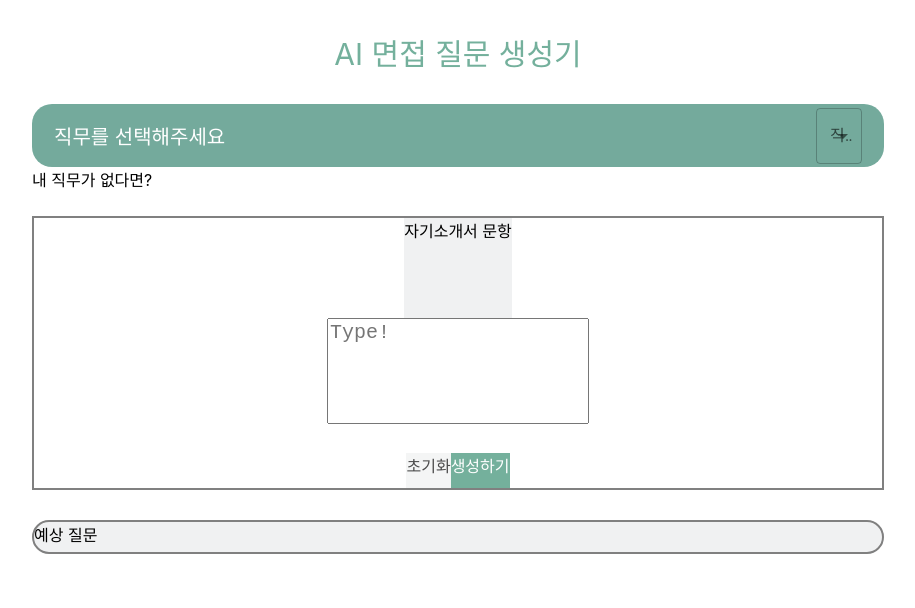
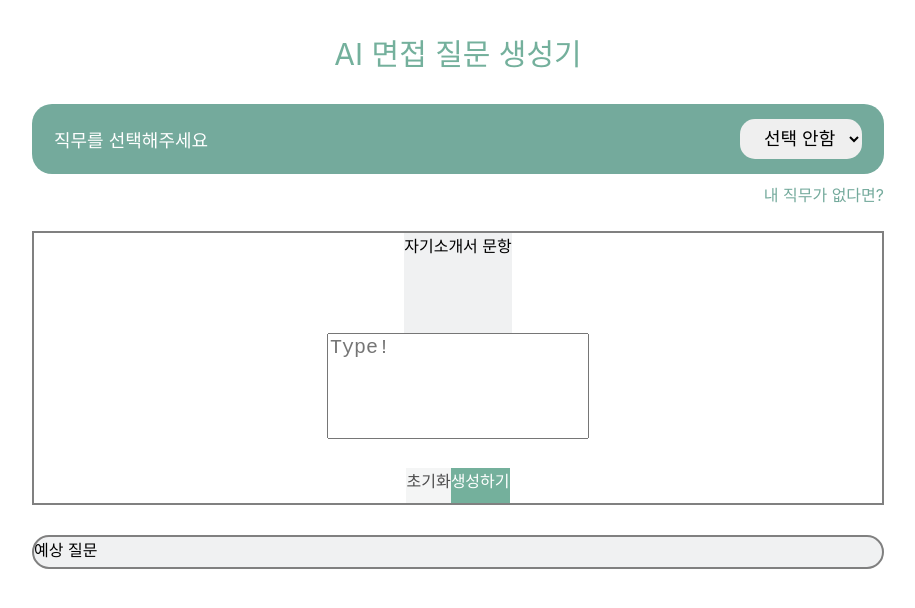
Before and after one commit to LeeHyunJin1997/question-maker-react, a React (Create React App) app in the folder question_maker/: page / in a window 1280 px wide. Shown: the top 608 px of the page, without its empty margins (182-1097 px from the left). Built offline with nearby package versions, Linux system fonts and the light colour scheme.

Commit message:
feat: Job style 적용 - mui select component -> html select tag - select 옵션 추가 - select font-size, border-radius 변경 - Job addition font-size, color, 배치 변경

```diff
--- a/question_maker/src/home/Home.css
+++ b/question_maker/src/home/Home.css
@@ -1,3 +1,5 @@
+/* Header */
+
 .title {
   text-align: center;
   color: rgb(116, 176, 156);
@@ -5,19 +7,36 @@
   margin-top: 30px;
 }
 
+/* Job */
+
 .job {
   background-color: #74AA9C;
   display: flex;
   justify-content: space-between;
   align-items: center;
   margin-top: 30px;
-  height: 63px;
+  height: 70px;
   border-radius: 20px;
-  padding-left: 22px;
-  padding-right: 22px;
-  font-size: 20px;
+  padding: 0 22px;
+  font-size: 18px;
   color: #FFFFFF;
 }
+
+.job select {
+  height: 40px;
+  font-size: 18px;
+  border: 0;
+  border-radius: 15px;
+  padding: 0 10px 0 20px;
+}
+
+.addition {
+  margin-top: 8px;
+  text-align: end;
+  color: #74AA9C;
+}
+
+/* Essay */
 
 .essay-container {
   display: flex;
@@ -45,7 +64,7 @@
   margin-top: 25px;
 }
 
-  .reset-btn {
+.reset-btn {
   background-color: rgb(240, 241, 242);
   opacity: 0.7;
   height: 35px;
@@ -58,6 +77,8 @@
   height: 35px;
   text-align: center;
 }
+
+/* Response */
 
 .prediction-container {
   height: 30px;
--- a/question_maker/src/home/HomeJob.js
+++ b/question_maker/src/home/HomeJob.js
@@ -1,5 +1,4 @@
 import { useState } from 'react';
-import { Select, MenuItem, InputLabel, FormControl } from '@mui/material';
 
 function HomeJob() {
   let [job, setJob] = useState('');
@@ -12,21 +11,38 @@ function HomeJob() {
     <div>
       <div className="job">
         <div>직무를 선택해주세요</div>
-        <FormControl>
-          <InputLabel id="job-selector">직무</InputLabel>
-          <Select
-            labelId="job-selector"
-            label="직무"
+        <form>
+          <select
             value={job}
             onChange={handleChange}
           >
-            <MenuItem value={'기획'}>기획</MenuItem>
-            <MenuItem value={'마케팅'}>마케팅</MenuItem>
-            <MenuItem value={'회계'}>회계</MenuItem>
-          </Select>
-        </FormControl>
+            <option value={''}>선택 안함</option>
+            <option value={'기획'}>기획</option>
+            <option value={'마케팅'}>마케팅</option>
+            <option value={'회계'}>회계</option>
+            <option value={'인사'}>인사</option>
+            <option value={'사무'}>사무</option>
+            <option value={'IT'}>IT</option>
+            <option value={'디자인'}>디자인</option>
+            <option value={'영업'}>영업</option>
+            <option value={'구매'}>구매</option>
+            <option value={'상품기획'}>상품기획</option>
+            <option value={'운송'}>운송</option>
+            <option value={'서비스'}>서비스</option>
+            <option value={'생산'}>생산</option>
+            <option value={'건축'}>건축</option>
+            <option value={'의료'}>의료</option>
+            <option value={'R&D'}>R&D</option>
+            <option value={'교육'}>교육</option>
+            <option value={'미디어'}>미디어</option>
+            <option value={'금융'}>금융</option>
+            <option value={'공공'}>공공</option>
+          </select>
+        </form>
       </div>
-      <div>내 직무가 없다면?</div>
+      <div className="addition">
+        <div>내 직무가 없다면?</div>
+      </div>
     </div>
   )
 }
```
